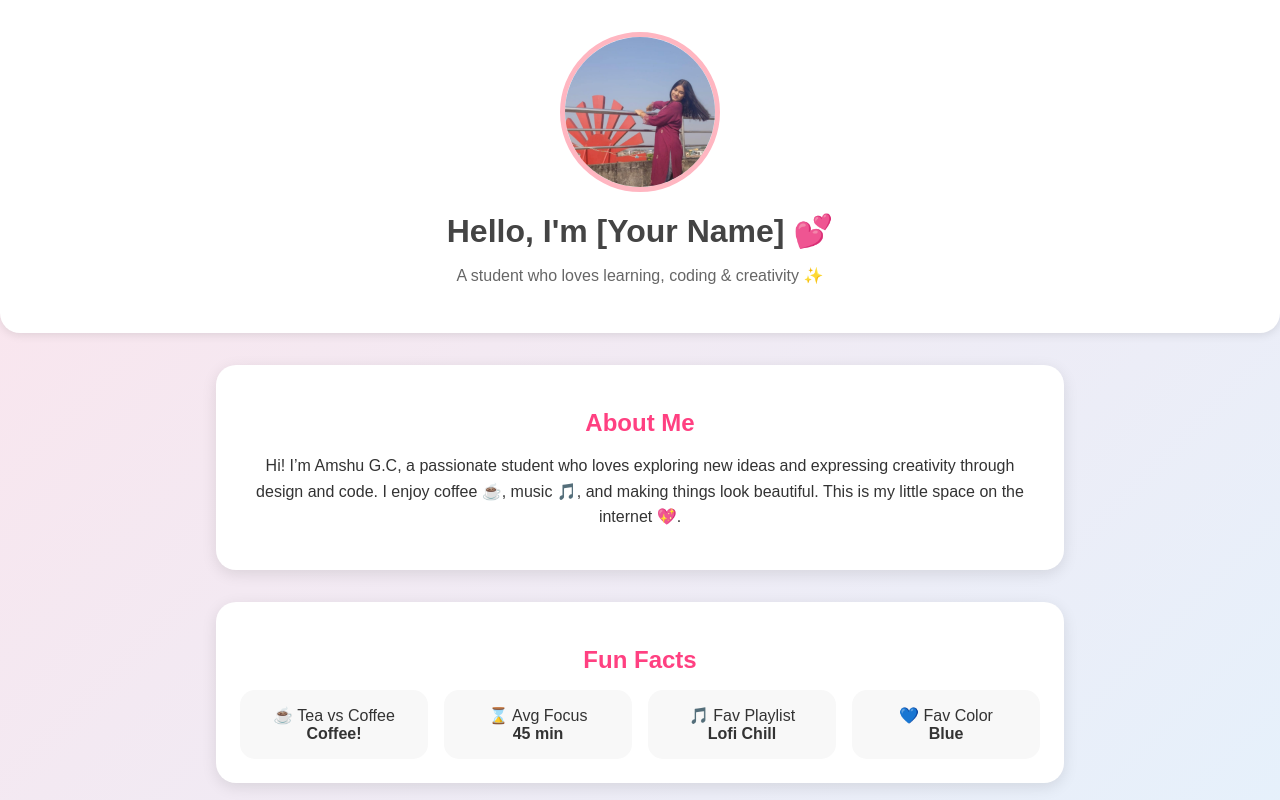
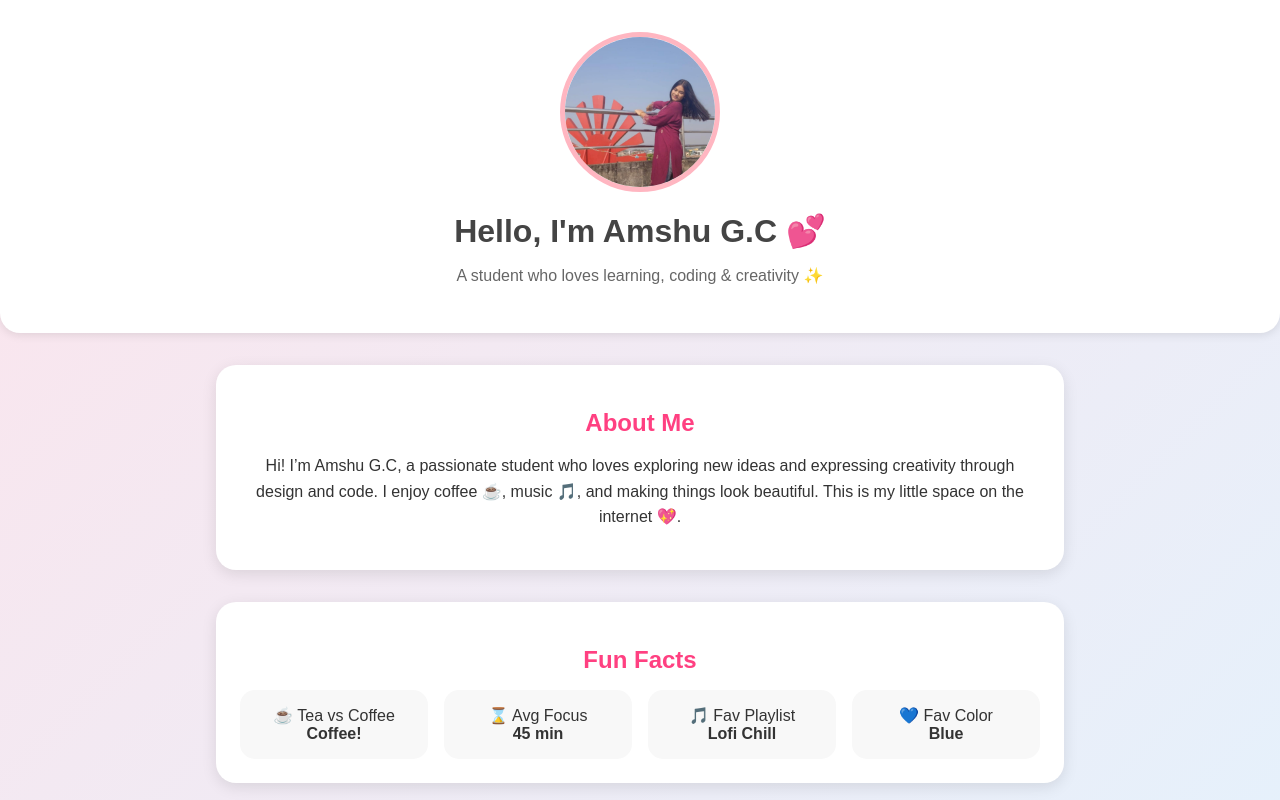
Before and after one commit to Amshu-GC/Amshu2, a plain HTML site: page index.html in a window 1280 px wide. Shown: the top 800 px of the page. Drawn offline with Linux system fonts and the light colour scheme.

Commit message:
Update index.html

```diff
--- a/index.html
+++ b/index.html
@@ -95,7 +95,7 @@
 
   <header>
     <img src="amshu.jpg" alt="My Photo">
-    <h1>Hello, I'm [Your Name] 💕</h1>
+    <h1>Hello, I'm Amshu G.C 💕</h1>
     <p>A student who loves learning, coding & creativity ✨</p>
   </header>
 
```
